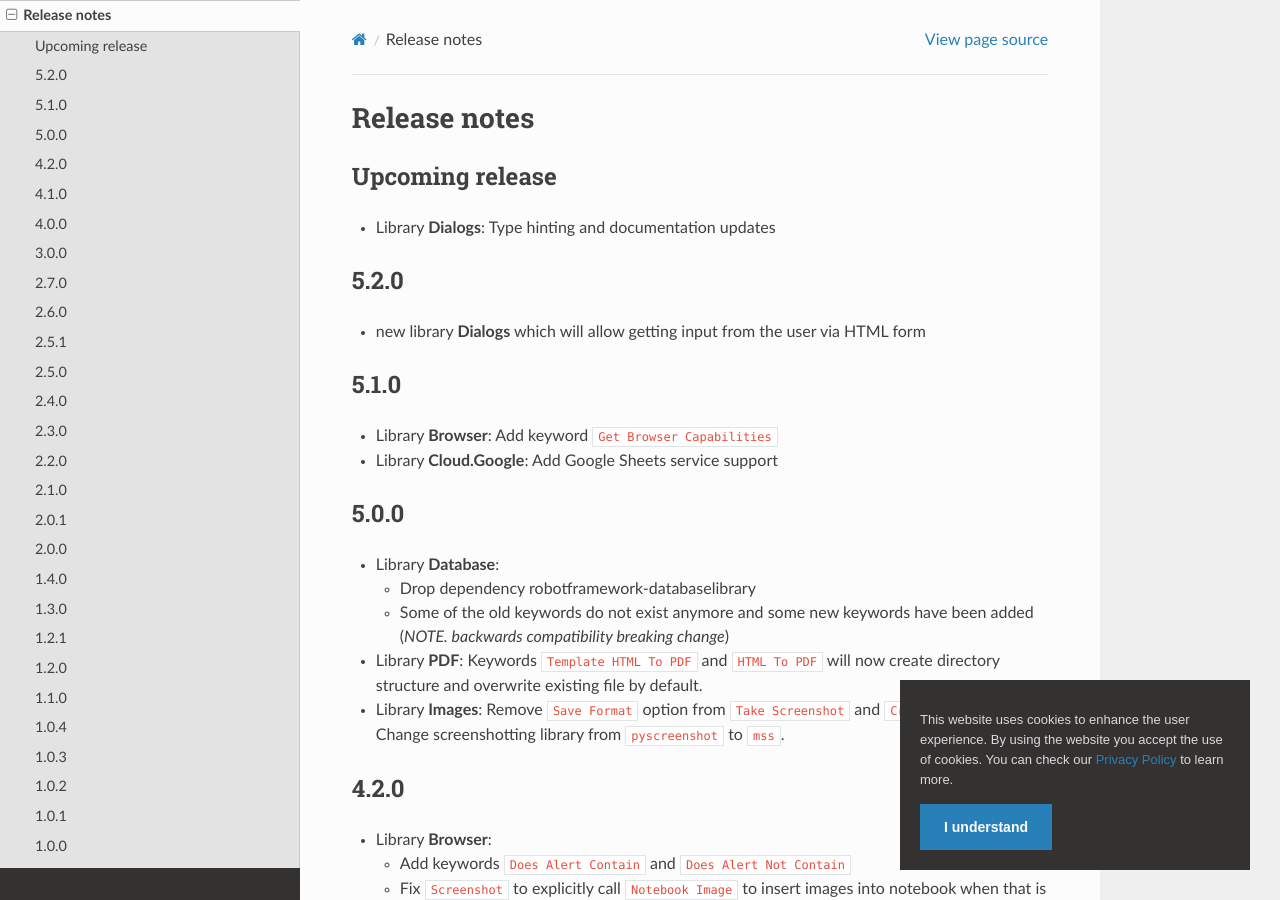
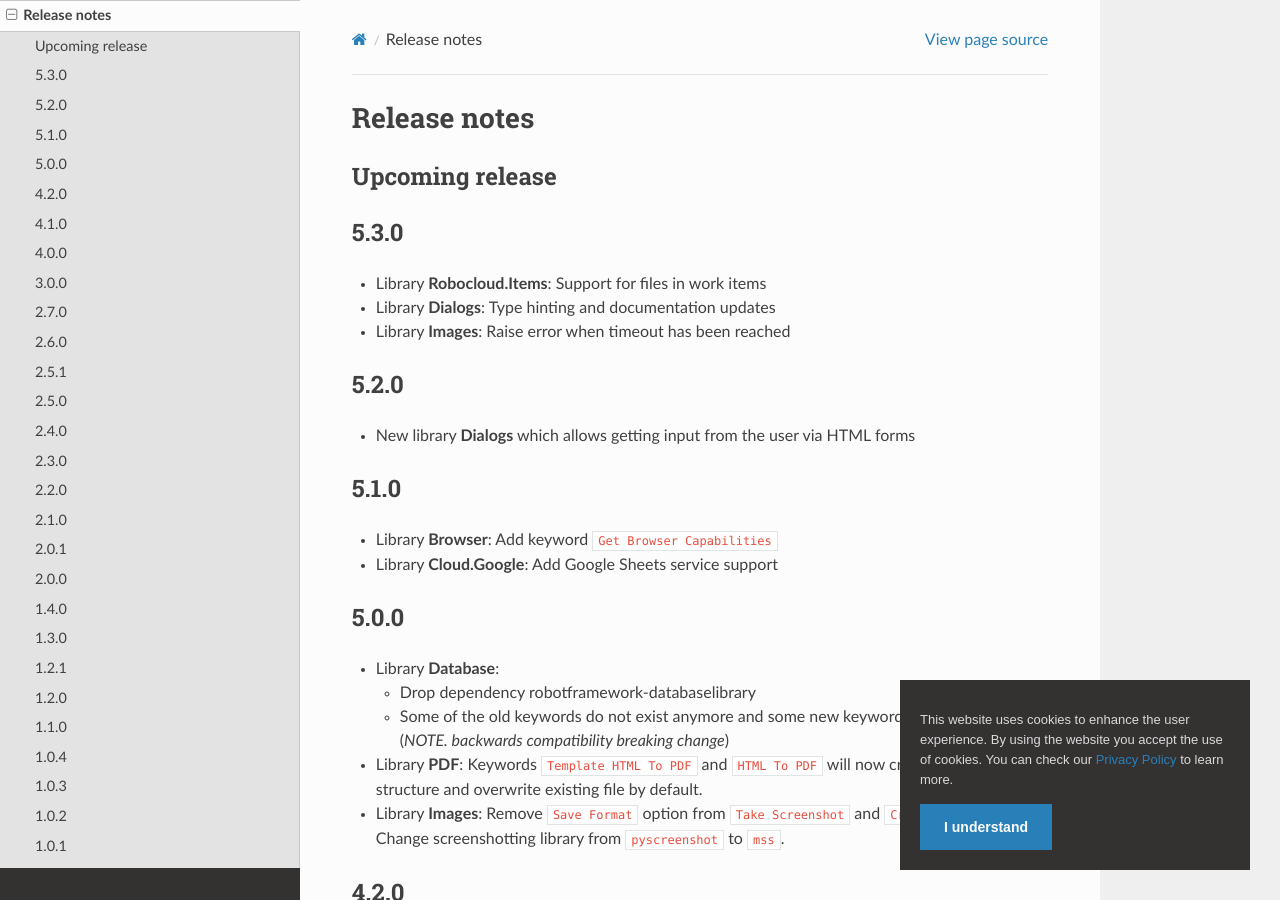
Before and after one commit to coderprovider/Framework-RPA, a Sphinx documentation site: the page built from docs/source/releasenotes.rst, in a window 1280 px wide and 900 px high. Built offline with Sphinx 7.4.7 and the Read the Docs theme 2.0.0, drawn with Linux system fonts in a browser that asks for light colours; pages that are not in the unit, such as notebooks, are missing from menus.

Commit message:
docs: update releasenotes

```diff
--- a/docs/source/releasenotes.rst
+++ b/docs/source/releasenotes.rst
@@ -4,13 +4,18 @@
 Upcoming release
 ----------------
 
+5.3.0
+-----
+
+- Library **Robocloud.Items**: Support for files in work items
 - Library **Dialogs**: Type hinting and documentation updates
+- Library **Images**: Raise error when timeout has been reached
 
 5.2.0
 -----
 
-- new library **Dialogs** which will allow getting input from the user
-  via HTML form
+- New library **Dialogs** which allows getting input from the user
+  via HTML forms
 
 
 5.1.0
```
